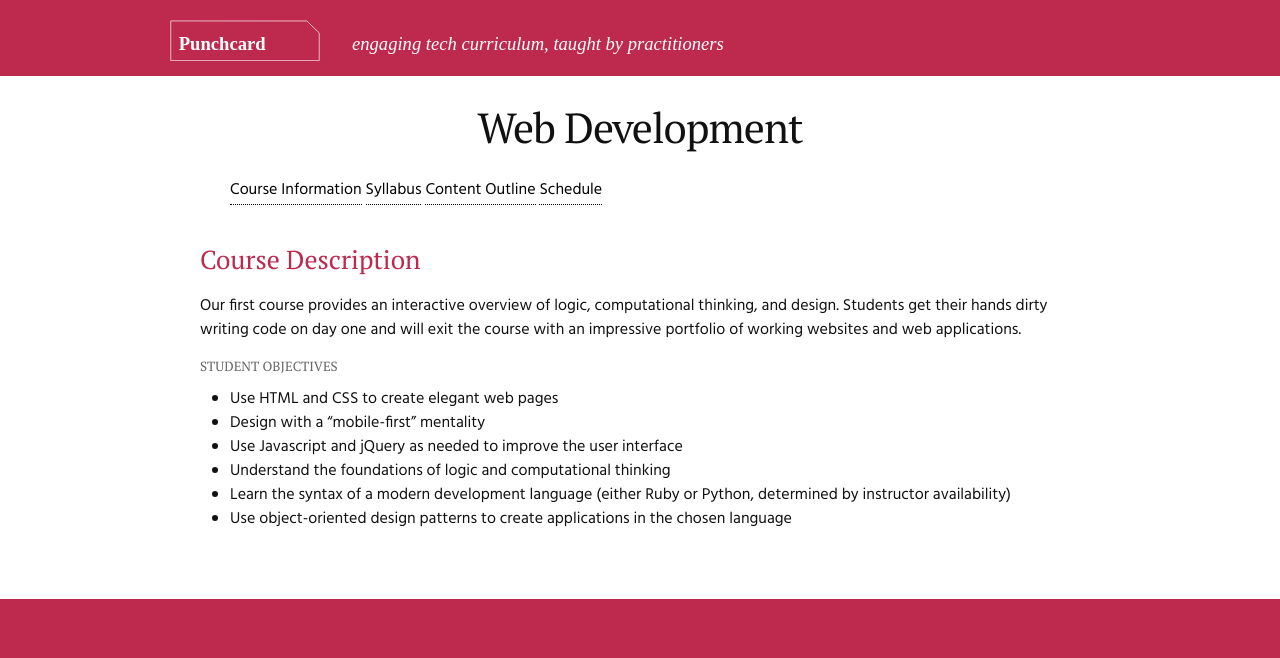
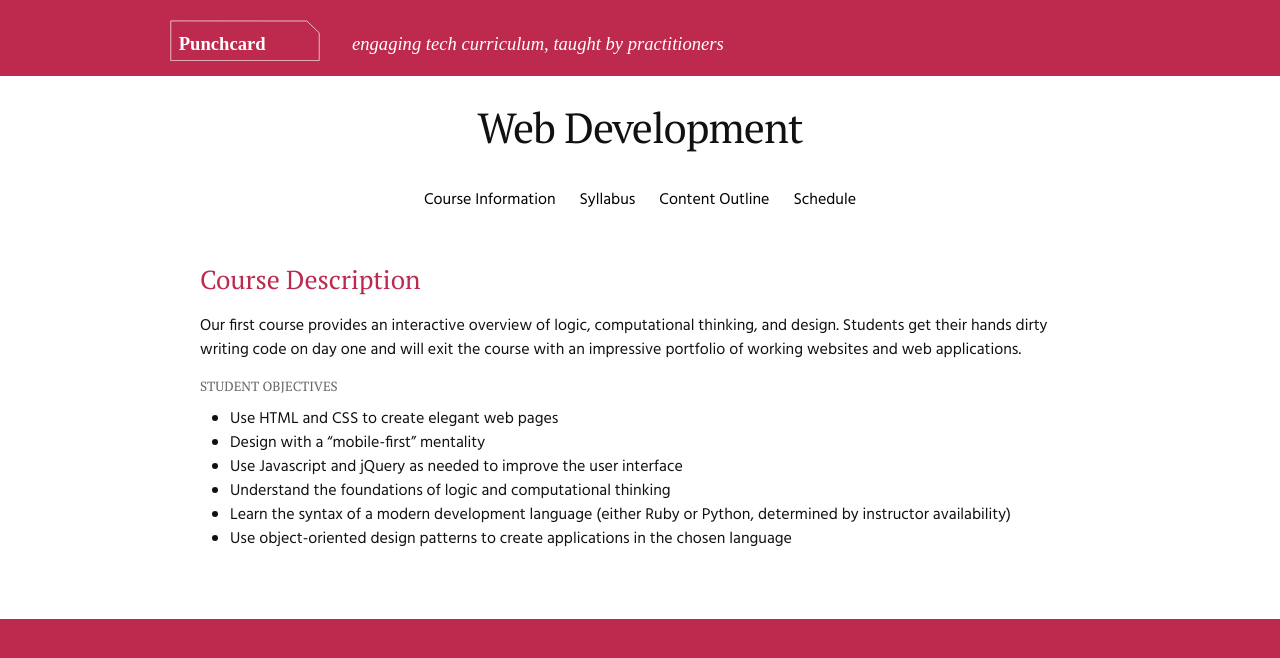
Before and after one commit to bdscott/pc-labs, a Jekyll site: the page built from web-development.md, in a window 1280 px wide. Shown: the top 658 px of the page. Built offline with Jekyll 4.4.1, drawn with Linux system fonts in a browser that asks for light colours.

Commit message:
web dev page changes

```diff
--- a/_sass/_layout.scss
+++ b/_sass/_layout.scss
@@ -227,12 +227,20 @@ div.spread {
 nav.course-nav {
 	ul {
 		list-style: none;
+		text-align: center;
+		margin: 0;
 
 		li {
 			display: inline-block;
+			padding: 10px;
 
 			a {
 				color: #000000;
+				border: none;
+
+				&.current {
+					border-bottom: 3px solid $background-color;
+				}
 			}
 		}
 	}
```
